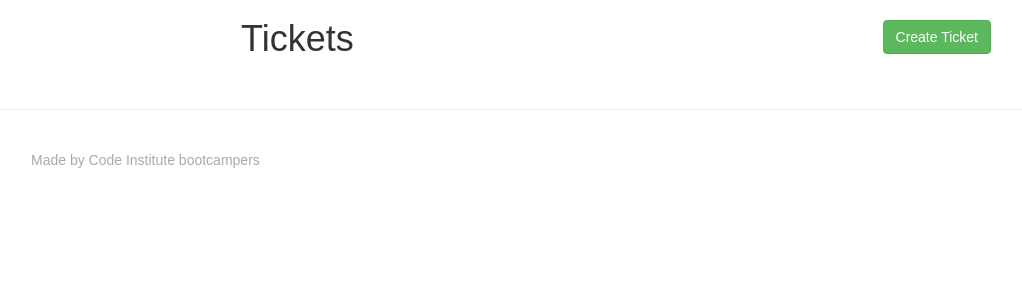
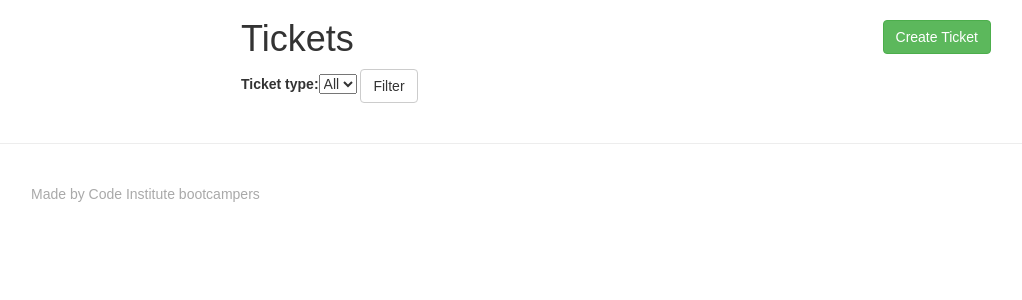
Before and after one commit to leonxx-dev/issue-tracker, a Django app: page /tickets/ in a window 1280 px wide. Shown: the part 51-351 px from the top of the page, without its empty margins (39-1061 px from the left). Run offline with Django 3.2, Linux system fonts and the light colour scheme; data that the repository does not hold is empty; some libraries are stand-ins or nearby versions.

Commit message:
Added filter for ticket type

```diff
--- a/issuetracker/settings.py
+++ b/issuetracker/settings.py
@@ -53,6 +53,7 @@ INSTALLED_APPS = [
     'django.contrib.staticfiles',
     'django_forms_bootstrap',
     'storages',
+    'django_filters',
 ]
 
 MIDDLEWARE = [
--- a/requirements.txt
+++ b/requirements.txt
@@ -4,6 +4,7 @@ certifi==2019.11.28
 chardet==3.0.4
 dj-database-url==0.5.0
 Django==2.2.9
+django-filter==2.2.0
 django-forms-bootstrap==3.1.0
 django-storages==1.8
 docutils==0.15.2
--- a/static/css/custom.css
+++ b/static/css/custom.css
@@ -44,3 +44,7 @@ footer {
 .thumbnail .caption {
     padding: 0.9em 0.9em 0 0.9em;
 }
+
+#id_ticket_type:focus option:first-of-type {
+    display: none;
+}
--- a/templates/base.html
+++ b/templates/base.html
@@ -89,6 +89,11 @@
                 }
             }
         });
+        // Adding name to default option in bootstrap form fro ticket_type filter
+        $(document).ready(function(){
+            $('select[id=id_ticket_type] > option:first-child')
+            .text("All");
+        });
     </script>
 </body>
 </html>
--- /dev/null
+++ b/tickets/filter.py
@@ -0,0 +1,8 @@
+import django_filters
+from .models import Ticket
+
+class TicketFilter(django_filters.FilterSet):
+
+    class Meta:
+        model = Ticket
+        fields = ['ticket_type']
--- a/tickets/templates/tickets.html
+++ b/tickets/templates/tickets.html
@@ -1,4 +1,5 @@
 {% extends 'base.html' %}
+{% load bootstrap_tags %}
 {% block content %}
 <div class="container">
     <div class="row">
@@ -9,10 +10,18 @@
             <a href="{% url 'new_ticket' %}"  class="btn btn-success button-centre-right">Create Ticket</a>
         </div>
     </div>
+    <div class="row">
+        <div class="col-xs-6 col-md-4 col-md-offset-2">
+            <form action="" method="get">
+                {{ filter.form | as_bootstrap }}
+                <button type="submit" class="btn btn-default">Filter</button>
+            </form>
+        </div>
+    </div>
 </div>
 <div class="container">
     <div class="row">
-        {% for ticket in tickets %}
+        {% for ticket in filter.qs %}
         <div class="col-xs-12 col-md-8 col-md-offset-2">
             <div class="thumbnail">
                 <div class="caption">
--- a/tickets/views.py
+++ b/tickets/views.py
@@ -2,6 +2,7 @@ from django.shortcuts import render, get_object_or_404, redirect
 from django.utils import timezone
 from .models import Ticket
 from .forms import TicketForm
+from .filter import TicketFilter
 
 # Create your views here.
 def get_tickets(request):
@@ -10,10 +11,10 @@ def get_tickets(request):
     of Tickets that were published prior to 'now'
     and render them to the 'tickets.html' template
     """
-    tickets = Ticket.objects.filter(published_date__lte=timezone.now()
-        ).order_by('-published_date')
 
-    return render(request, "tickets.html", {'tickets': tickets})
+    f = TicketFilter(request.GET, queryset=Ticket.objects.all())
+
+    return render(request, "tickets.html", {'filter': f})
 
 def ticket_detail(request, pk):
     """
```
Also changed, not shown: tickets/models.py (+5 -2 lines), tickets/migrations/0003_auto_20200124_1101.py (added), tickets/migrations/0004_auto_20200124_1219.py (added), tickets/migrations/0005_auto_20200124_1341.py (added).
